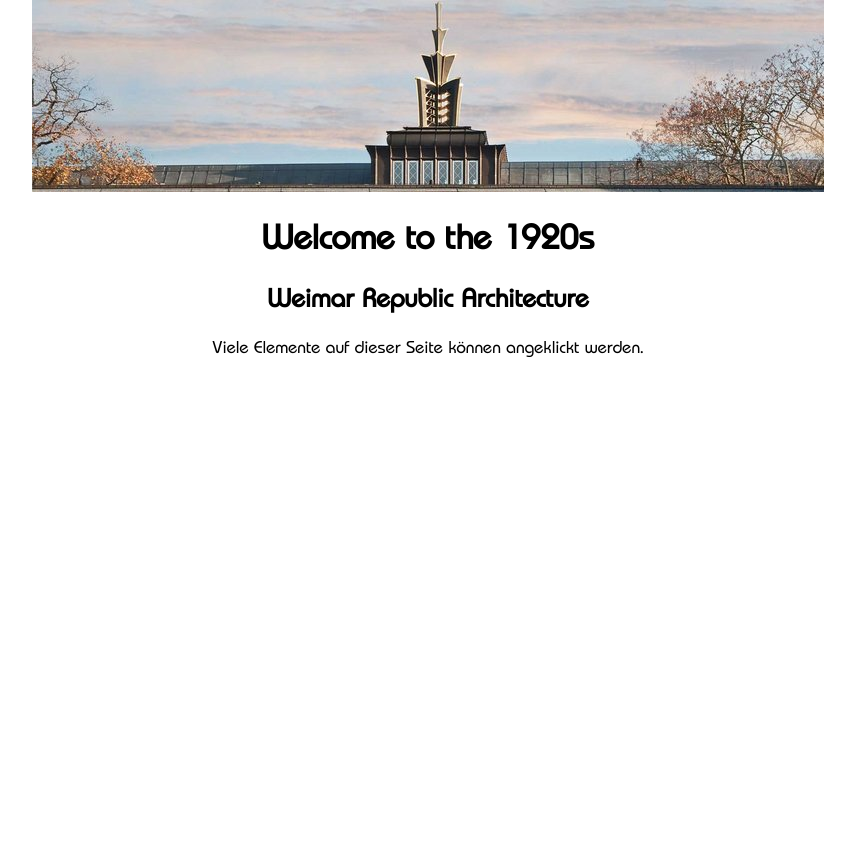
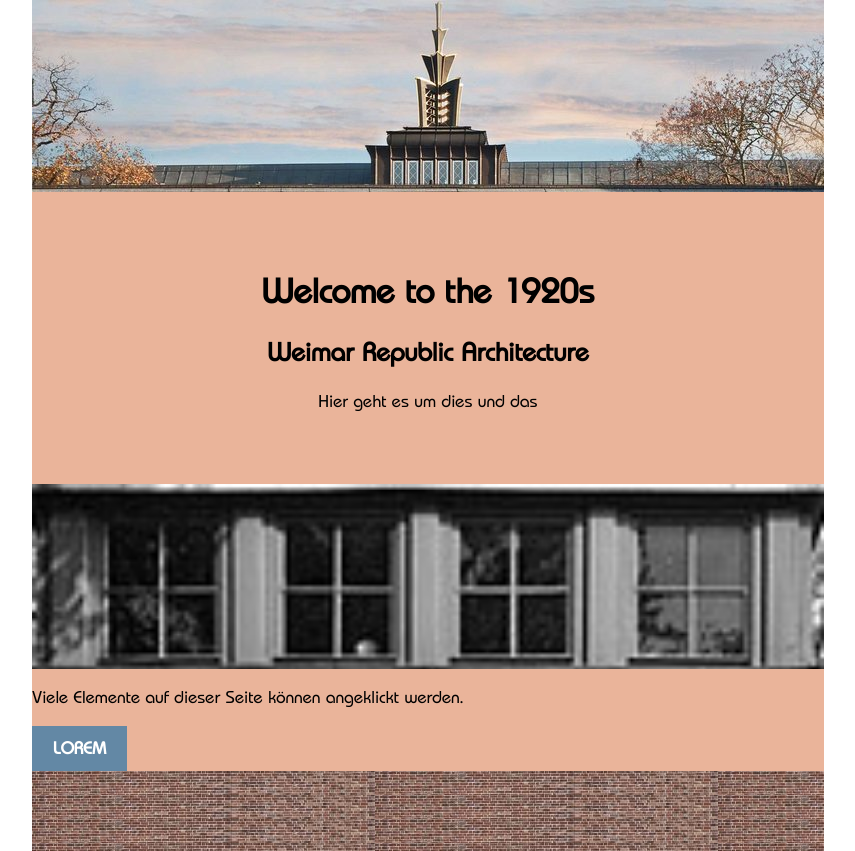
Before and after one commit to DanBoSlice/neues-bauen, a React (Create React App) app: page / in a window 1280 px wide. Shown: the whole page, without its empty margins (212-1067 px from the left). Before the commit the page ends 800 px from the top, so only its background shows below. Built offline with nearby package versions, Linux system fonts and the light colour scheme.

Commit message:
add more style elements

```diff
--- a/public/index.html
+++ b/public/index.html
@@ -30,7 +30,8 @@
     <noscript>You need to enable JavaScript to run this app.</noscript>
     <div class="container">
       <div class="header"></div>
-      <div id="root"></div>
+      <div id="root" class="content"></div>
+      <div class="footer"></div>
     </div>
     <!--
       This HTML file is a template.
--- a/src/App.css
+++ b/src/App.css
@@ -1,3 +1,11 @@
-.App {
+.intro {
   text-align: center;
+  padding: 3em 0;
 }
+
+.windows {
+  background: url("/public/windows.png") no-repeat;
+  background-size: cover;
+  width: 100%;
+  height: 185px;
+}
--- a/src/App.tsx
+++ b/src/App.tsx
@@ -3,11 +3,20 @@ import './App.css';
 
 function App() {
   return (
-    <div className="App">
-      <h1>Welcome to the 1920s</h1>
-      <h2>Weimar Republic Architecture</h2>
-      Viele Elemente auf dieser Seite können angeklickt werden.
-    </div>
+    <>
+      <div className="intro">
+        <h1>Welcome to the 1920s</h1>
+        <h2>Weimar Republic Architecture</h2>
+
+        <p>Hier geht es um dies und das</p>
+      </div>
+
+      <div className="windows"></div>
+
+      <p>Viele Elemente auf dieser Seite können angeklickt werden.</p>
+
+      <button>Lorem</button>
+    </>
   );
 }
 
--- a/src/index.css
+++ b/src/index.css
@@ -1,16 +1,25 @@
 body {
   margin: 0;
-  font-family: 'Bauhaus Regular', 'Helvetica Neue', sans-serif;
   font-size: 18px;
   -webkit-font-smoothing: antialiased;
   -moz-osx-font-smoothing: grayscale;
 }
 
-code {
-  font-family: source-code-pro, Menlo, Monaco, Consolas, 'Courier New',
-    monospace;
+body,
+button {
+  font-family: 'Bauhaus Regular', 'Helvetica Neue', sans-serif;
 }
 
+button {
+  background: #6388a5;
+  border: 3px solid #6388a5;
+  text-transform: uppercase;
+  font-size: 1em;
+  font-weight: bold;
+  color: #fff;
+  cursor: pointer;
+  padding: .5em 1em;
+}
 
 @font-face {
   font-family: 'Bauhaus Regular';
@@ -19,7 +28,6 @@ code {
   src: local('Bauhaus Regular'), url('/public/bauhaus-webfont/BauhausRegular.woff') format('woff');
 }
 
-
 @font-face {
   font-family: 'Bauhaus Italic';
   font-style: normal;
@@ -27,14 +35,12 @@ code {
   src: local('Bauhaus Italic'), url('/public/bauhaus-webfont/BauhausItalic.woff') format('woff');
 }
 
-
 @font-face {
   font-family: 'Bauhaus Bold';
   font-style: normal;
   font-weight: normal;
   src: local('Bauhaus Bold'), url('/public/bauhaus-webfont/BauhausBold.woff') format('woff');
 }
-
 
 @font-face {
   font-family: 'Bauhaus Bold Italic';
@@ -45,7 +51,11 @@ code {
 
 .container {
   width: 792px;
+  min-height: 100vh;
   margin: 0 auto;
+  display: flex;
+  flex-direction: column;
+  align-items: center;
 }
 
 .header {
@@ -53,3 +63,15 @@ code {
   width: 792px;
   height: 192px;
 }
+
+.content {
+  background: #eab49a;
+  flex: 1;
+  width: 100%;
+}
+
+.footer {
+  background-image: url("/public/footer.png");
+  width: 792px;
+  height: 80px;
+}
```
Also changed, not shown: public/footer.png (added), public/windows.png (added).
